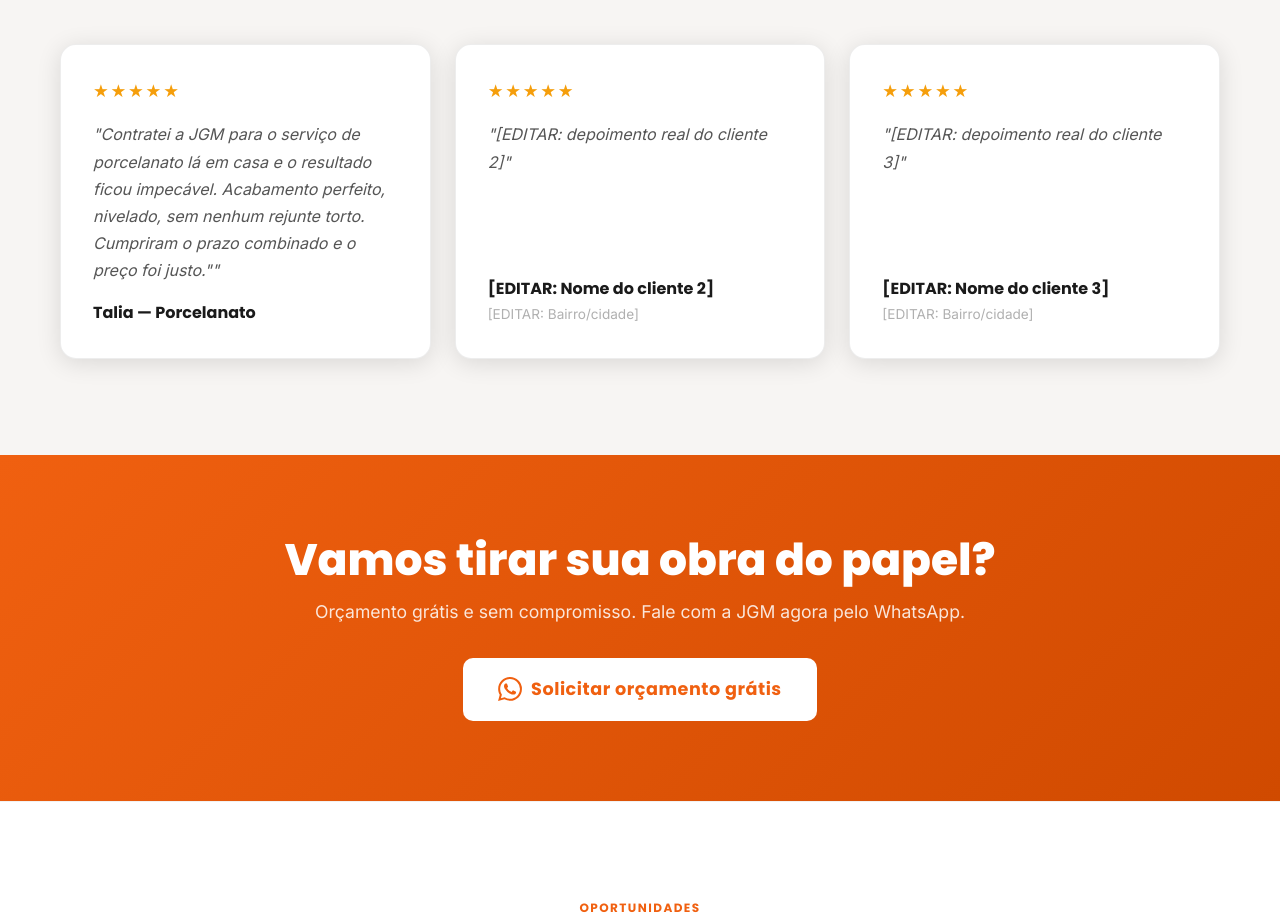
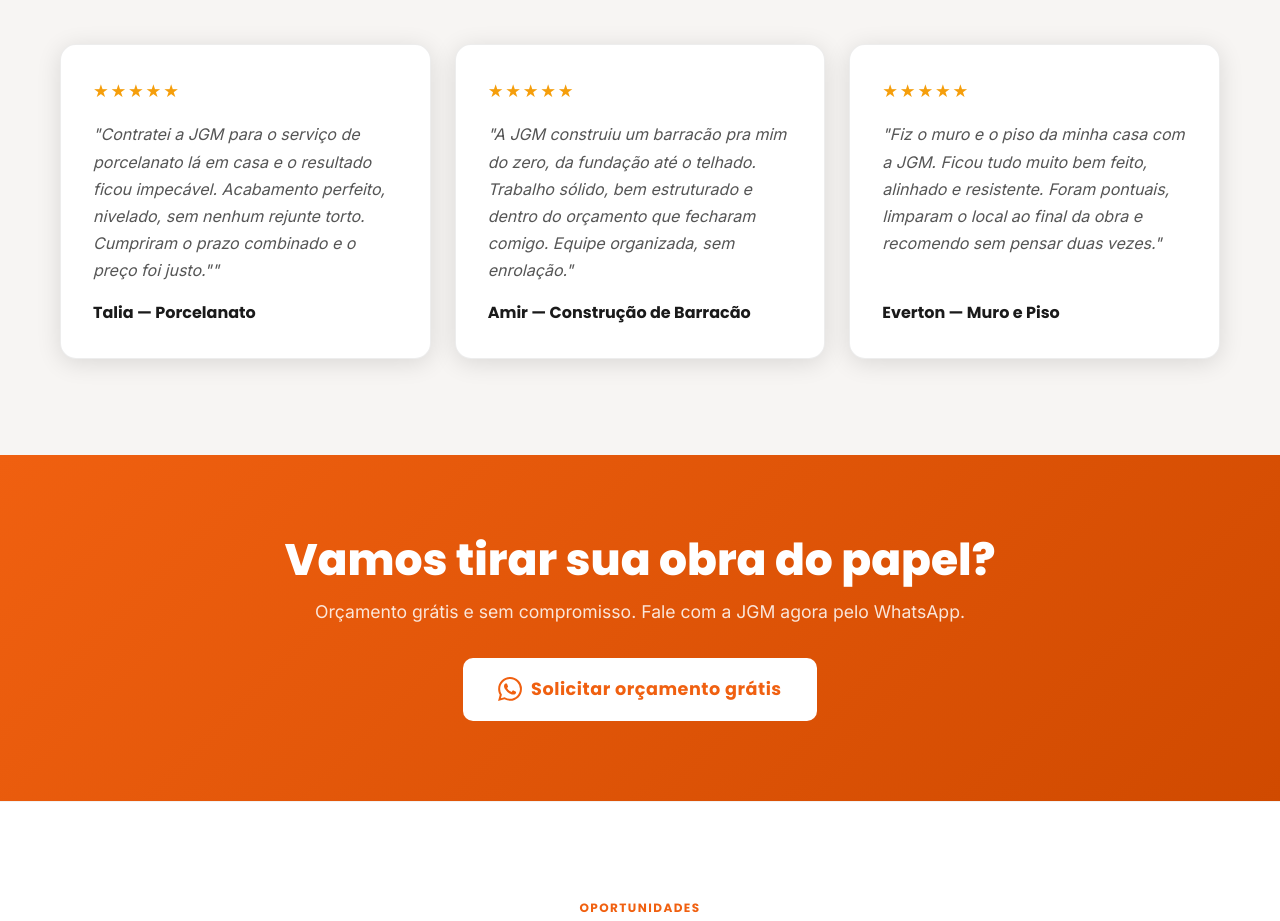
Before and after one commit to Larawinder/jmg, a plain HTML site: page index.html in a window 1280 px wide. Shown: the part 5067-5988 px from the top of the page. Drawn offline with Linux system fonts and the light colour scheme.

Commit message:
Update index.html

```diff
--- a/index.html
+++ b/index.html
@@ -606,22 +606,23 @@
           <blockquote class="depoimento-card reveal">
             <div class="depoimento-card__stars" aria-label="5 estrelas">★★★★★</div>
             <p>
-              "[EDITAR: depoimento real do cliente 2]"
+              "A JGM construiu um barracão pra mim do zero, da fundação até o telhado. Trabalho sólido, bem estruturado e dentro do orçamento que fecharam comigo. Equipe organizada, sem enrolação."
+
             </p>
             <footer>
-              <strong>[EDITAR: Nome do cliente 2]</strong>
-              <span>[EDITAR: Bairro/cidade]</span>
+              <strong>Amir — Construção de Barracão</strong>
+              <!--<span>[EDITAR: Bairro/cidade]</span>-->
             </footer>
           </blockquote>
 
           <blockquote class="depoimento-card reveal">
             <div class="depoimento-card__stars" aria-label="5 estrelas">★★★★★</div>
             <p>
-              "[EDITAR: depoimento real do cliente 3]"
+              "Fiz o muro e o piso da minha casa com a JGM. Ficou tudo muito bem feito, alinhado e resistente. Foram pontuais, limparam o local ao final da obra e recomendo sem pensar duas vezes."
             </p>
             <footer>
-              <strong>[EDITAR: Nome do cliente 3]</strong>
-              <span>[EDITAR: Bairro/cidade]</span>
+              <strong>Everton — Muro e Piso</strong>
+              <!--<span>[EDITAR: Bairro/cidade]</span>-->
             </footer>
           </blockquote>
 
```
